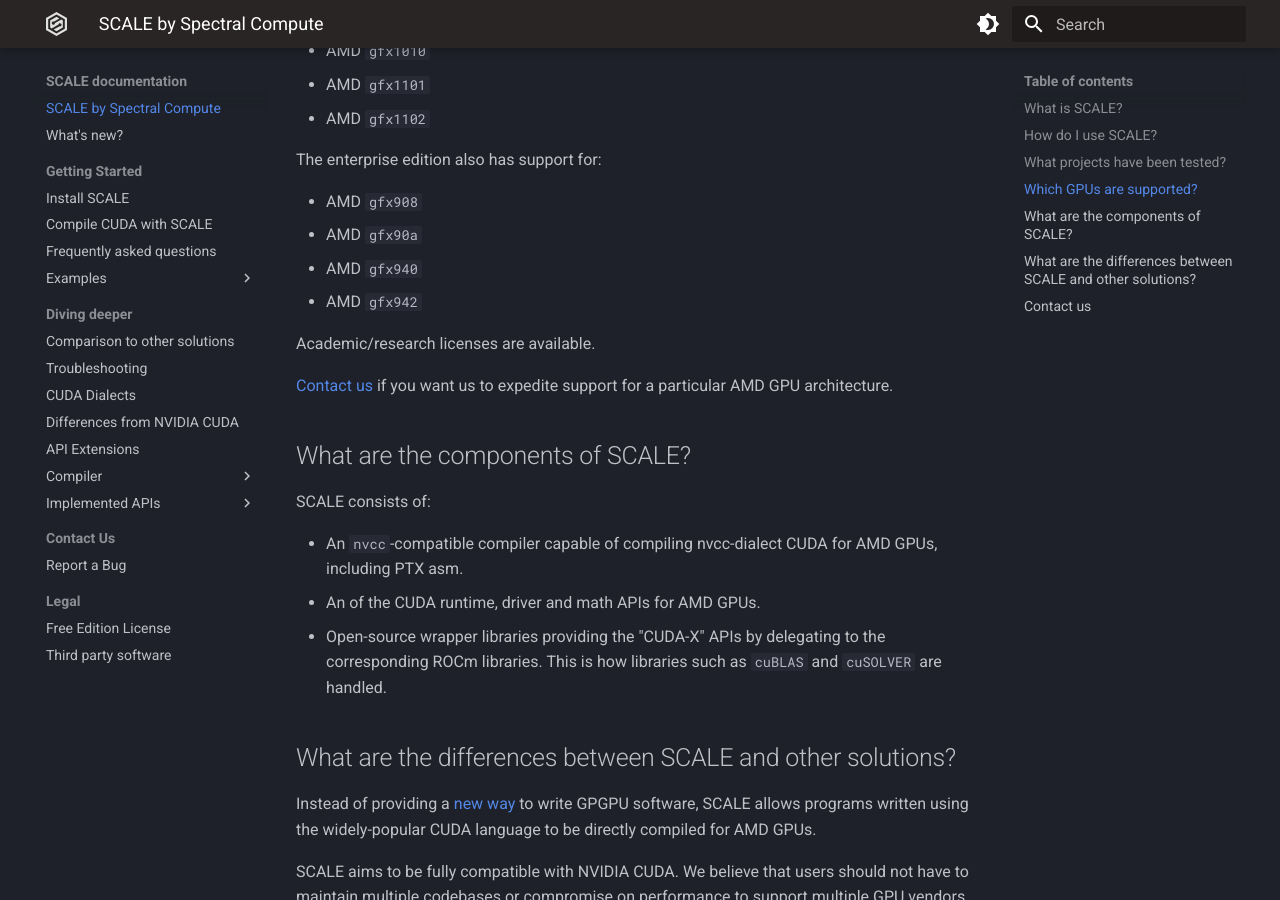
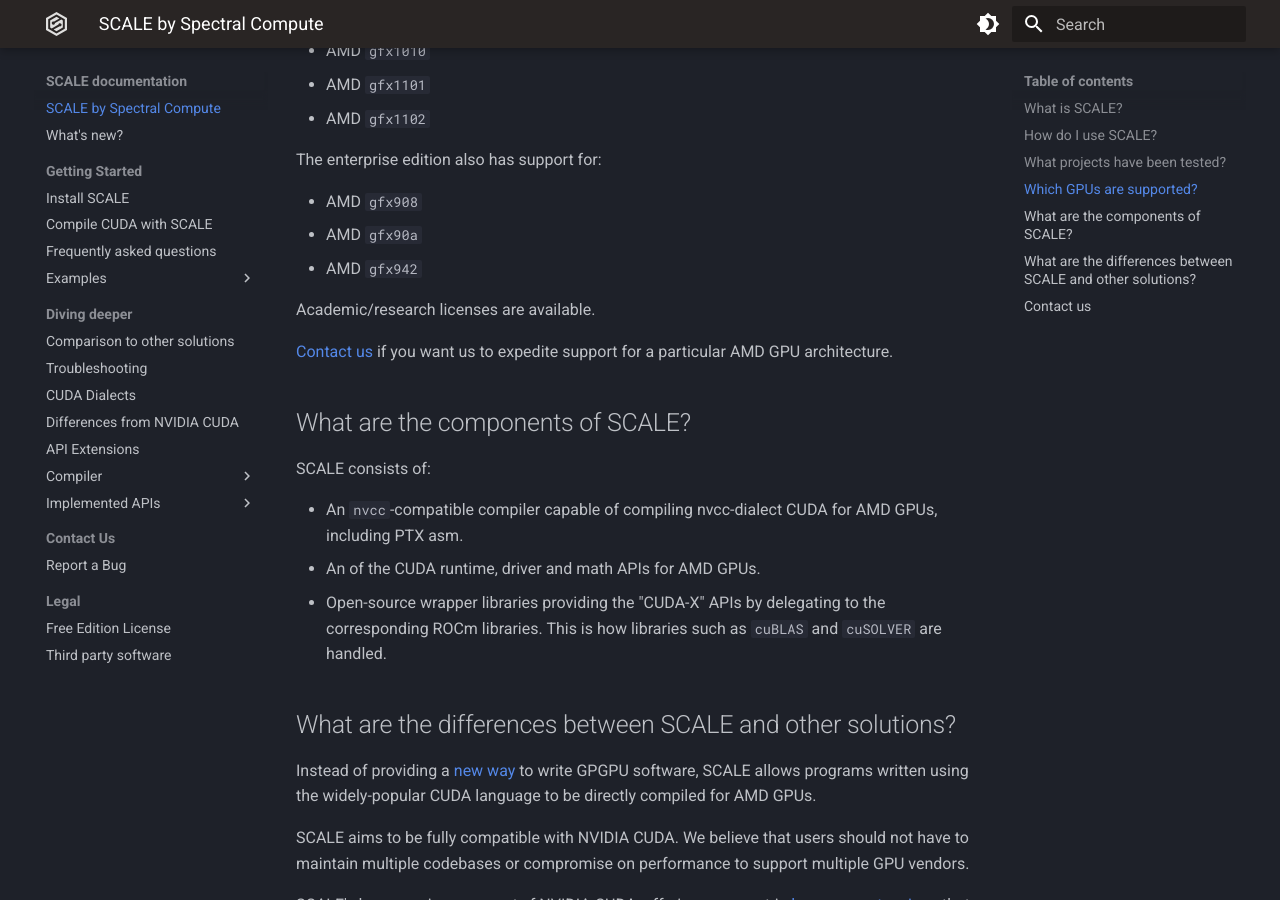
Before and after one commit to spectral-compute/scale-docs, an MkDocs documentation site: the page built from docs/README.md, in a window 1280 px wide and 900 px high, scrolled down 886 px. Built offline with MkDocs 1.6.1 and Material for MkDocs 9.7.7, drawn with Linux system fonts in a browser that asks for light colours; the version menu is left out.

Commit message:
gfx940 is no longer supported
We did a silly and incorrectly believed the MI300A used this, oeps.

```diff
--- a/docs/README.md
+++ b/docs/README.md
@@ -37,7 +37,6 @@ The enterprise edition also has support for:
 
 - AMD `gfx908`
 - AMD `gfx90a`
-- AMD `gfx940`
 - AMD `gfx942`
 
 Academic/research licenses are available.
```
Also changed, not shown: docs/manual/CHANGELOG.md (+0 -1 lines).
